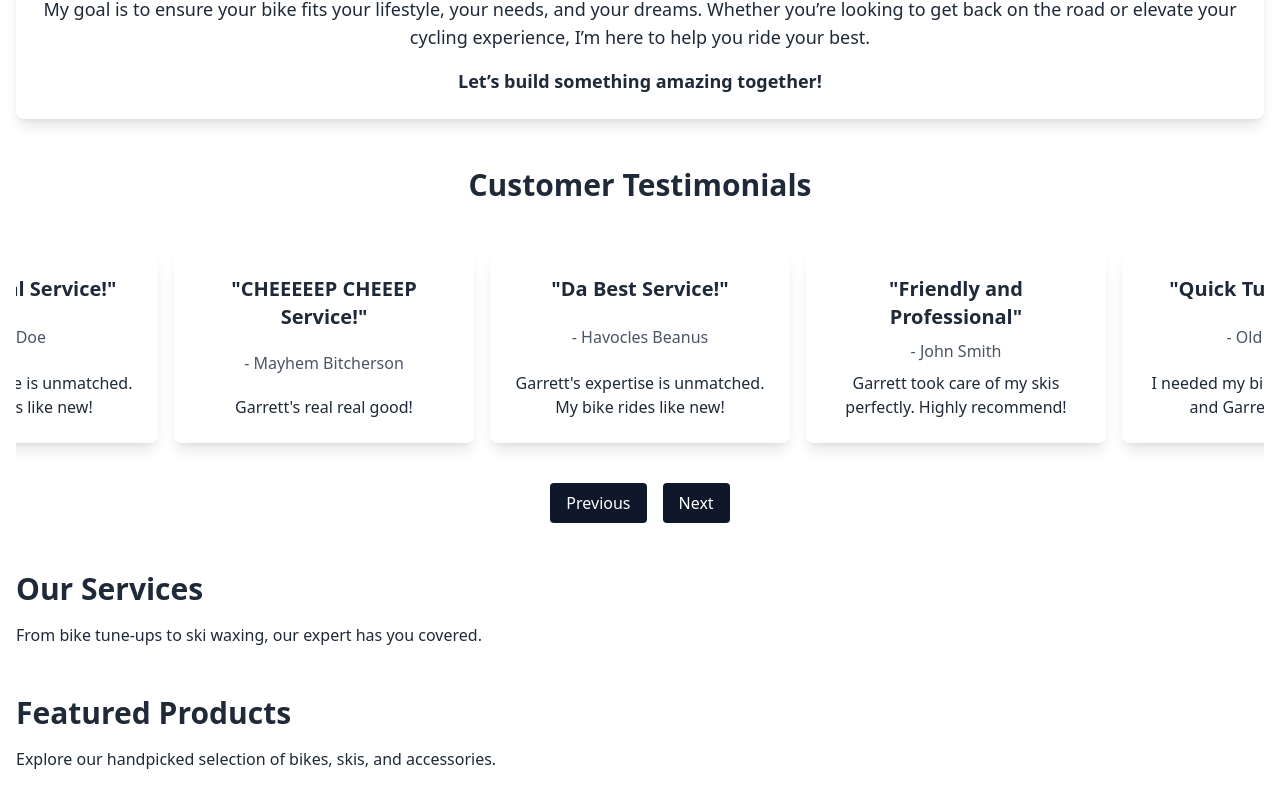
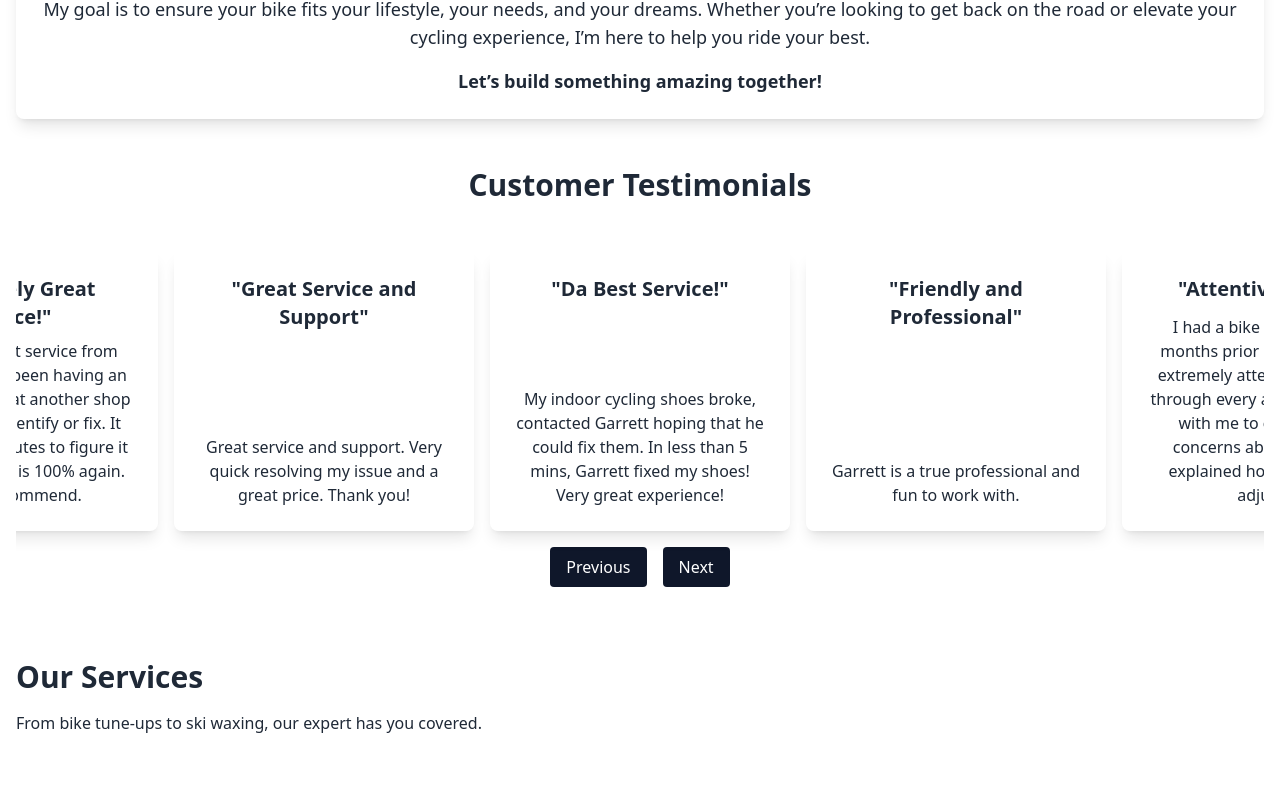
Before and after one commit to wingsforsophia/BikeSkiShop, a React (Create React App) app: page / in a window 1280 px wide. Shown: the part 497-1284 px from the top of the page. Built offline with nearby package versions, Linux system fonts and the light colour scheme.

Commit message:
removes testimonal and card to their own components, updates testimonials.

```diff
--- /dev/null
+++ b/src/components/TestimonialCard.tsx
@@ -0,0 +1,21 @@
+import React from "react";
+
+interface TestimonialCardProps {
+  title: string;
+  author?: string; // Make author optional
+  text: string;
+}
+
+const TestimonialCard: React.FC<TestimonialCardProps> = ({ title, author, text }) => {
+  return (
+    <div className="flex-shrink-0 w-full sm:w-[80%] md:w-[60%] lg:w-[40%] max-w-[300px]">
+      <div className="p-6 rounded-lg shadow-lg text-center h-full flex flex-col justify-between">
+        <h3 className="text-xl font-bold">{`"${title}"`}</h3>
+        {author && <p className="mt-2 text-gray-600">{`- ${author}`}</p>} {/* Display author only if provided */}
+        <p className="mt-2">{text}</p>
+      </div>
+    </div>
+  );
+};
+
+export default TestimonialCard;
--- /dev/null
+++ b/src/components/TestimonialCarousel.tsx
@@ -0,0 +1,79 @@
+import React, { useEffect, useState } from "react";
+import useEmblaCarousel from "embla-carousel-react";
+import TestimonialCard from "./TestimonialCard"; // Import TestimonialCard
+
+interface Testimonial {
+  title: string;
+  author?: string;
+  text: string;
+}
+
+const TestimonialCarousel: React.FC = () => {
+  const [emblaRef, emblaApi] = useEmblaCarousel({
+    align: "center",
+    skipSnaps: false,
+    startIndex: 1,
+  });
+
+  const [shouldReduceMotion, setShouldReduceMotion] = useState(false);
+
+  useEffect(() => {
+    const mediaQuery = window.matchMedia("(prefers-reduced-motion: reduce)");
+    const updateMotionPreference = () => setShouldReduceMotion(mediaQuery.matches);
+
+    updateMotionPreference();
+    mediaQuery.addEventListener("change", updateMotionPreference);
+
+    return () => {
+      mediaQuery.removeEventListener("change", updateMotionPreference);
+    };
+  }, []);
+
+  const testimonials: Testimonial[] = [
+    { title: "Absolutely Great Service!", text: "Absolutely great service from Garrett here. I’d been having an ongoing issue that another shop wasn’t able to identify or fix. It took Garrett minutes to figure it out and the bike is 100% again. Highly recommend." },
+    { title: "Great Service and Support", text: "Great service and support. Very quick resolving my issue and a great price. Thank you!"
+ },
+    { title: "Da Best Service!", text: "My indoor cycling shoes broke, contacted Garrett hoping that he could fix them. In less than 5 mins, Garrett fixed my shoes! Very great experience!"
+ },
+    { title: "Friendly and Professional", text: "Garrett is a true professional and fun to work with."
+ },
+    { title: "Attentive Service", text: "I had a bike accident a few months prior and Garrett was extremely attentive and talked through every aspect of the bike with me to ease all of my concerns about safety and explained how the bike was adjusted."
+ },
+ { title: "Haiku", text: "We wrote a haiku to express our appreciation. Garrett with two T’s/ He fixed my bike on Sunday/ I rate him 5 stars."
+
+ },
+ { title: "Tri-ready fast", text: "Garrett was a great help in getting set up with a new Tri bike in a very short amount of time due to an overseas assignment."
+
+ },
+ { title: "Best Customer Service", text: "Garrett couldn't have been nicer. Best customer service I've ever had with a bike store."
+ },
+  ];
+
+  return (
+    <div
+      ref={emblaRef}
+      className={`overflow-hidden py-6 transition-all ${shouldReduceMotion ? "duration-0" : "duration-300"}`}
+    >
+      <div className="flex space-x-4">
+        {testimonials.map((review, index) => (
+          <TestimonialCard
+            key={index}
+            title={review.title}
+            author={review.author}
+            text={review.text}
+          />
+        ))}
+      </div>
+      <div className="flex justify-center mt-4 gap-4">
+        <button onClick={() => emblaApi?.scrollPrev()} className="px-4 py-2 bg-primary text-white rounded">
+          Previous
+        </button>
+        <button onClick={() => emblaApi?.scrollNext()} className="px-4 py-2 bg-primary text-white rounded">
+          Next
+        </button>
+      </div>
+    </div>
+  );
+};
+
+export default TestimonialCarousel;
--- a/src/views/HomePage.tsx
+++ b/src/views/HomePage.tsx
@@ -1,32 +1,11 @@
-import React, { useEffect, useState } from "react";
-import useEmblaCarousel from "embla-carousel-react";
+import React from "react";
 import Header from "../components/Header";
 import Footer from "../components/Footer";
 import About from "../components/About";
 import { Button } from "../components/ui/button";
+import TestimonialCarousel from "../components/TestimonialCarousel"; // Import the new TestimonialCarousel
 
 const HomePage: React.FC = () => {
-  const [emblaRef, emblaApi] = useEmblaCarousel({
-    align: "center", // Align items to the center
-    skipSnaps: false, // Ensure snaps happen as expected
-    startIndex: 1, // Start with the second slide
-  });
-
-  const [shouldReduceMotion, setShouldReduceMotion] = useState(false);
-
-  useEffect(() => {
-    // Check the prefers-reduced-motion setting
-    const mediaQuery = window.matchMedia("(prefers-reduced-motion: reduce)");
-    const updateMotionPreference = () => setShouldReduceMotion(mediaQuery.matches);
-
-    updateMotionPreference(); // Set initial value
-    mediaQuery.addEventListener("change", updateMotionPreference);
-
-    return () => {
-      mediaQuery.removeEventListener("change", updateMotionPreference);
-    };
-  }, []);
-
   return (
     <div className="min-h-screen text-base-content">
       <Header />
@@ -42,50 +21,12 @@ const HomePage: React.FC = () => {
           <Button className="mt-6 btn-primary">Explore Our Services</Button>
         </section>
         <About />
+
         <section className="mb-12">
           <h2 className="text-3xl font-bold mb-6 text-center">
             Customer Testimonials
           </h2>
-          <div
-            ref={emblaRef}
-            className={`overflow-hidden py-6 transition-all ${shouldReduceMotion ? "duration-0" : "duration-300"}`}
-          >
-            <div className="flex space-x-4">
-              {[
-                { title: "Exceptional Service!", author: "Jane Doe", text: "Garrett's expertise is unmatched. My bike rides like new!" },
-                { title: "CHEEEEEP CHEEEP Service!", author: "Mayhem Bitcherson", text: "Garrett's real real good!" },
-                { title: "Da Best Service!", author: "Havocles Beanus", text: "Garrett's expertise is unmatched. My bike rides like new!" },
-                { title: "Friendly and Professional", author: "John Smith", text: "Garrett took care of my skis perfectly. Highly recommend!" },
-                { title: "Quick Turnaround!", author: "Old Yowsie", text: "I needed my bike fixed urgently, and Garrett delivered." },
-              ].map((review, index) => (
-                <div
-                  key={index}
-                  className="flex-shrink-0 w-full sm:w-[80%] md:w-[60%] lg:w-[40%] max-w-[300px]"
-                >
-                  <div className="p-6 rounded-lg shadow-lg text-center h-full flex flex-col justify-between">
-                    <h3 className="text-xl font-bold">{`"${review.title}"`}</h3>
-                    <p className="mt-2 text-gray-600">{`- ${review.author}`}</p>
-                    <p className="mt-2">{review.text}</p>
-                  </div>
-                </div>
-              ))}
-            </div>
-          </div>
-
-          <div className="flex justify-center mt-4 gap-4">
-            <button
-              onClick={() => emblaApi?.scrollPrev()}
-              className="px-4 py-2 bg-primary text-white rounded"
-            >
-              Previous
-            </button>
-            <button
-              onClick={() => emblaApi?.scrollNext()}
-              className="px-4 py-2 bg-primary text-white rounded"
-            >
-              Next
-            </button>
-          </div>
+          <TestimonialCarousel /> {/* Use the carousel here */}
         </section>
 
         <section id="services" className="mb-12">
```
